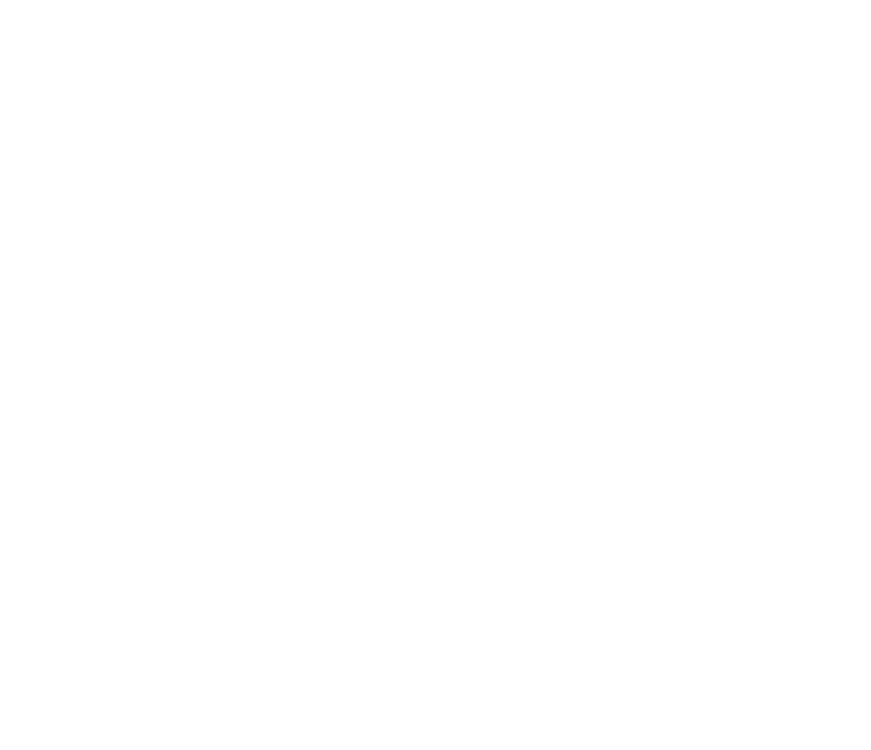
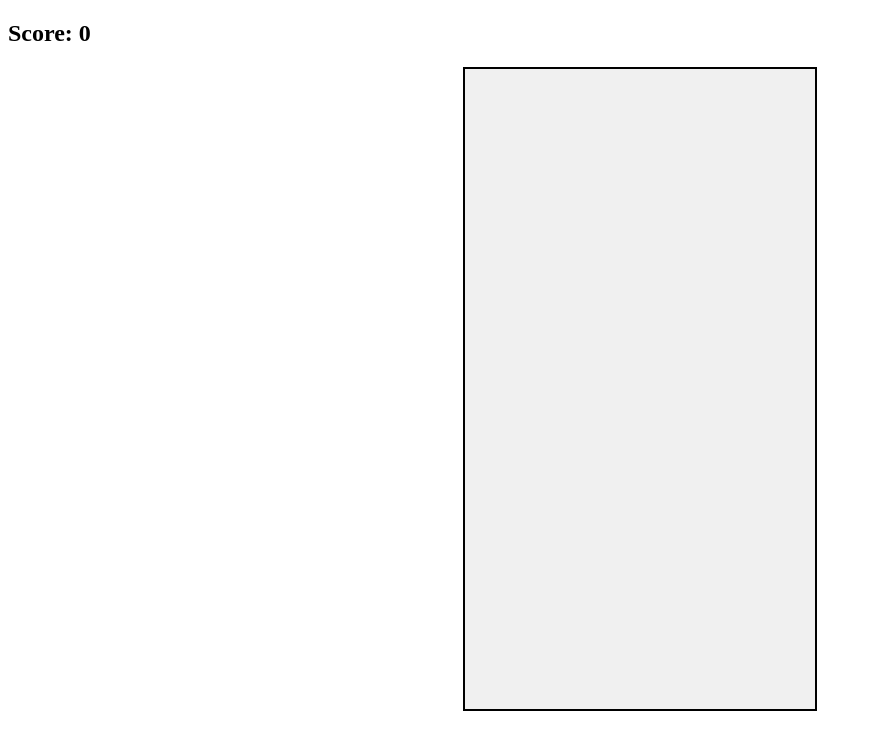
Before and after one commit to SilentAsasinXD/Tetris-Test, a website: page index.html in a window 1280 px wide. Shown: the whole page, without its empty margins (0-871 px from the left). Drawn offline with Linux system fonts and the light colour scheme.

Commit message:
Added images folder, Some changes to file names

```diff
--- a/index.html
+++ b/index.html
@@ -3,9 +3,15 @@
 <head>
     <meta charset="UTF-8">
     <meta name="viewport" content="width=device-width, initial-scale=1.0">
-    <title>Tetris Game</title>
+    <title >Tetris Game</title>
+    <link rel="icon" href="images/tetris.png">
+    <link rel="stylesheet" href="style.css">
+
 </head>
 <body>
+    <h2>Score: 0 </h2>
+    <canvas id="tetris"></canvas>
+</body>
 
-</body>
+<script src="script.js"></script>
 </html>
--- a/style.css
+++ b/style.css
@@ -0,0 +1,9 @@
+#tetris {
+    height: 640px;
+    width: 350px;
+    border: 2px solid #000;
+    background-color: #f0f0f0;
+    display: block;
+    margin: 20px auto;
+
+}
```
Also changed, not shown: images/tetris.png (added), index.js (deleted), script.js (added).
